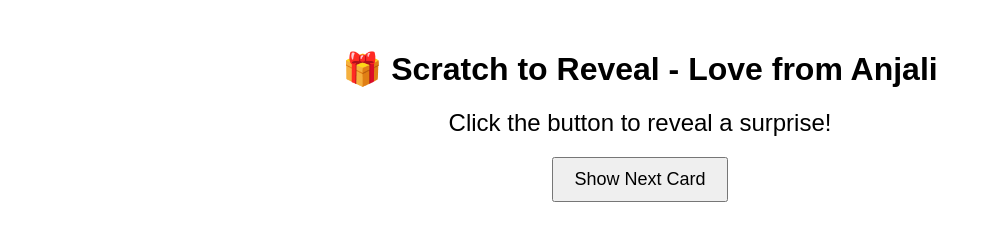
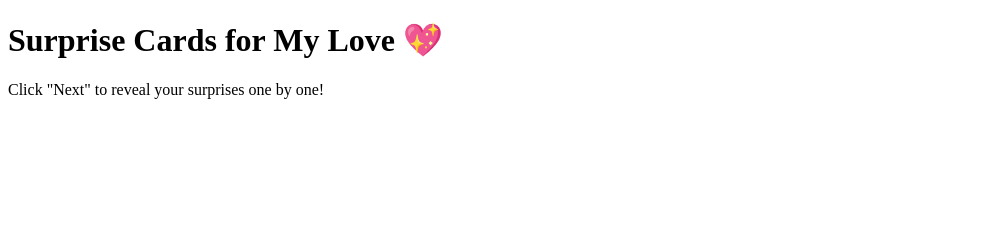
Before and after one commit to Anjali123-design/anjali-scratch-cards, a plain HTML site: page index.html in a window 1280 px wide. Shown: the whole page, without its empty margins (0-991 px from the left). Drawn offline with Linux system fonts and the light colour scheme.

Commit message:
Add files via upload

```diff
--- a/index.html
+++ b/index.html
@@ -2,31 +2,10 @@
 <!DOCTYPE html>
 <html>
 <head>
-    <title>Anjali's Scratch Cards</title>
-    <style>
-        body { font-family: Arial, sans-serif; text-align: center; margin-top: 50px; }
-        #card { font-size: 24px; margin: 20px; }
-        button { padding: 10px 20px; font-size: 18px; cursor: pointer; }
-    </style>
+    <title>Anjali's Scratch Card Surprise</title>
 </head>
 <body>
-    <h1>🎁 Scratch to Reveal - Love from Anjali</h1>
-    <div id="card">Click the button to reveal a surprise!</div>
-    <button onclick="showNextCard()">Show Next Card</button>
-    <script>
-        let cardNum = 1;
-        function showNextCard() {
-            if (cardNum > 30) {
-                document.getElementById('card').innerText = 'All cards revealed! 🎉';
-            } else {
-                fetch(`card${cardNum}.txt`)
-                    .then(response => response.text())
-                    .then(data => {
-                        document.getElementById('card').innerText = data;
-                        cardNum++;
-                    });
-            }
-        }
-    </script>
+    <h1>Surprise Cards for My Love 💖</h1>
+    <p>Click "Next" to reveal your surprises one by one!</p>
 </body>
 </html>
```
Also changed, not shown: card_10.png (added), card_11.png (added), card_12.png (added), card_13.png (added), card_14.png (added).
